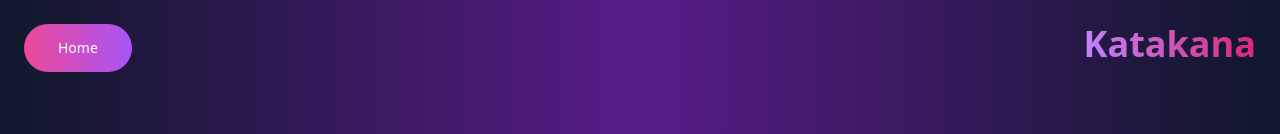
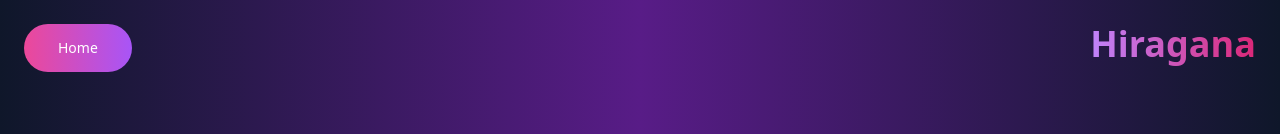
Before and after one commit to Akwei001/Japanese-Game, a React (Vite) app: page /Hirigana in a window 1280 px wide. Shown: the top 134 px of the page. Built offline with nearby package versions, Linux system fonts and the light colour scheme.

Commit message:
import file paths changed in app

```diff
--- a/src/hirigana.jsx
+++ b/src/hirigana.jsx
@@ -80,19 +80,19 @@ const hiriganaTile = [
 function Hirigana() {
   const [htile, setHtile] = useState(hiriganaTile);
   return (
-    <div className='min-h-screen bg-gradient-to-r from-slate-900 via-purple-900 to-slate-900 text-white text-center'>
+    <div className='min-h-screen text-center text-white bg-gradient-to-r from-slate-900 via-purple-900 to-slate-900'>
       <header className='p-6 mb-8'>
         <div className='flex justify-between'>
           <div className=' p-[2px] rounded-full bg-gradient-to-r from-pink-500  to-purple-500 hover:text-white active:text-opacity-75 focus:outline-none focus:ring'>
             <Link
               to='/'
-              className='block px-8 py-3 text-sm font-medium  rounded-full hover:bg-transparent'
+              className='block px-8 py-3 text-sm font-medium rounded-full hover:bg-transparent'
             >
               Home
             </Link>
           </div>
-          <div className=' font-extrabold text-transparent text-4xl bg-clip-text bg-gradient-to-r from-purple-400 to-pink-600'>
-            Katakana
+          <div className='text-4xl font-extrabold text-transparent  bg-clip-text bg-gradient-to-r from-purple-400 to-pink-600'>
+            Hiragana
           </div>
         </div>
       </header>
@@ -100,7 +100,7 @@ function Hirigana() {
       <div className='grid grid-cols-5 gap-4 m-10'>
         {htile.map((tile) => (
           <div key={tile.id}>
-            <div className=' bg-white text-black text-6xl font-bold rounded shadow-md w-18 h-18'>
+            <div className='text-6xl font-bold text-black bg-white rounded shadow-md  w-18 h-18'>
               <div className='py-20'>{tile.hirigana}</div>
               <div className='py-20'>{tile.romaji}</div>
             </div>
```
Also changed, not shown: src/App.jsx (+5 -5 lines).
